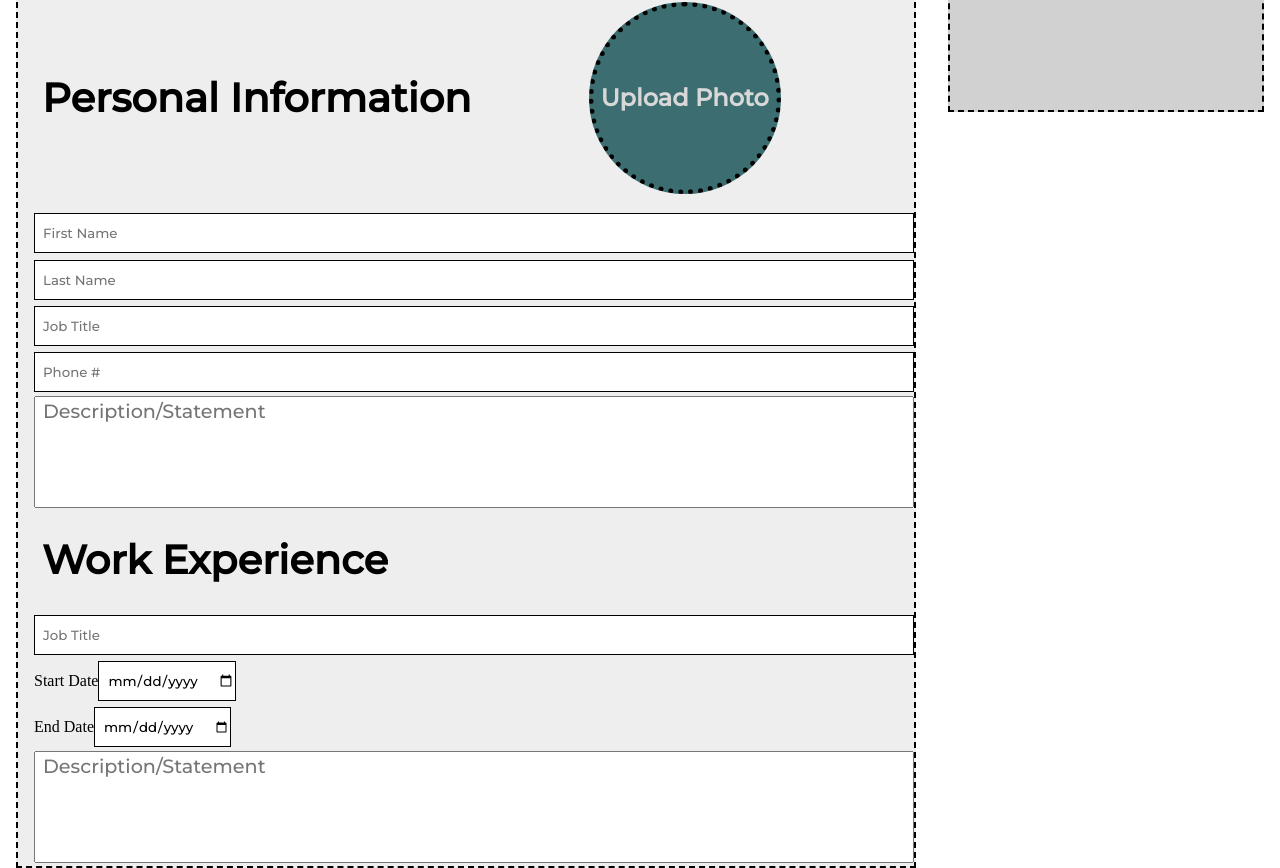
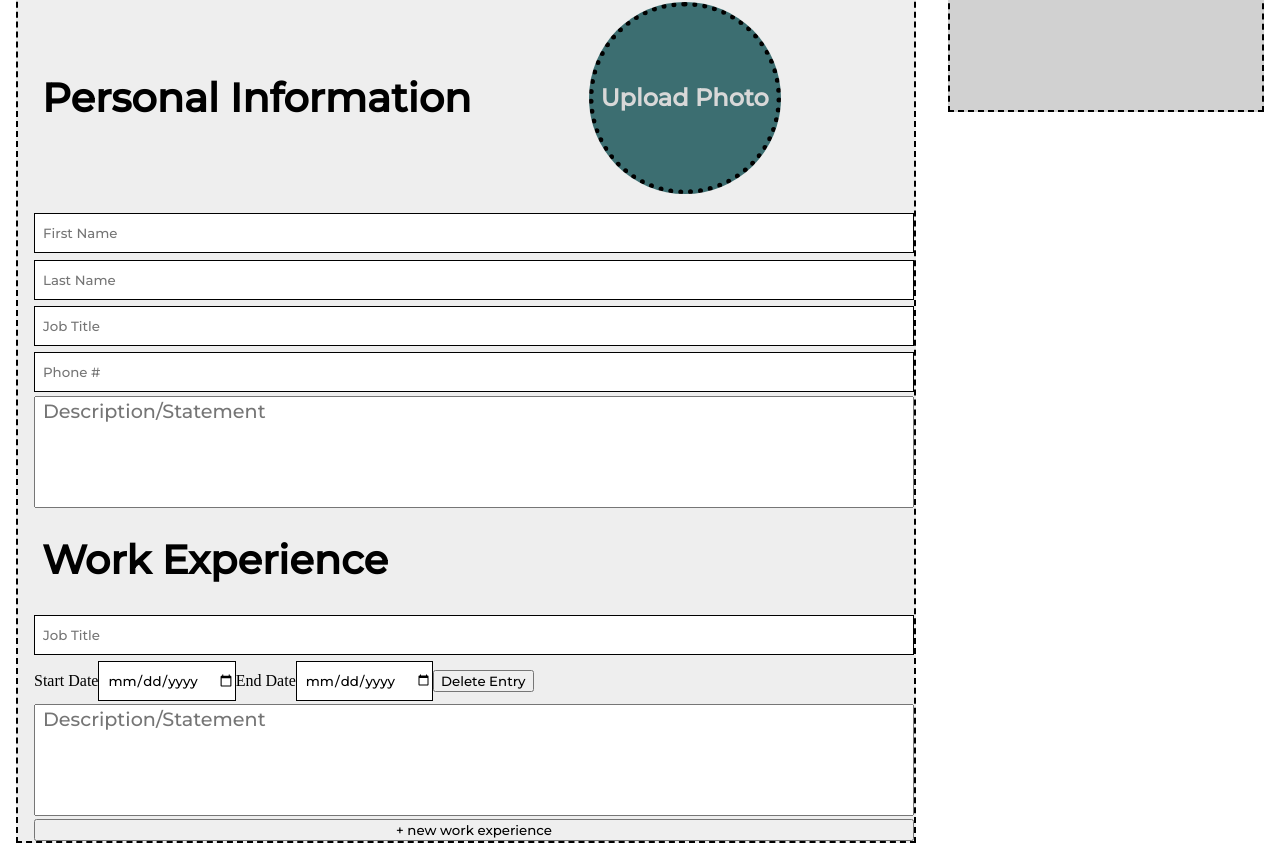
Before and after one commit to bokonist/react-live-cv, a React (Create React App) app: page / in a window 1280 px wide. Shown: the part 144-1012 px from the top of the page. After the commit the page ends 987 px from the top, so only its background shows below. Built offline with nearby package versions, Linux system fonts and the light colour scheme.

Commit message:
finished most of work exp component

```diff
--- a/src/components/EditCV.js
+++ b/src/components/EditCV.js
@@ -3,6 +3,17 @@ import WorkExp from "./WorkExp";
 class EditCV extends Component {
   constructor(props) {
     super(props);
+    this.state = {
+      workExpArray: [{}],
+    };
+  }
+  addNewWorkExp(event) {
+    event.preventDefault();
+    this.setState((prevState) => {
+      return {
+        workExpArray: [...prevState.workExpArray, {}],
+      };
+    });
   }
   render() {
     return (
@@ -28,7 +39,15 @@ class EditCV extends Component {
           spellCheck="false"
         ></textarea>
         <p className="section-heading-title">Work Experience</p>
-        <WorkExp />
+        <div id="work-exp-list">
+          {this.state.workExpArray.map((item, i) => {
+            return <WorkExp key={i} />;
+          })}
+        </div>
+
+        <button onClick={this.addNewWorkExp.bind(this)}>
+          + new work experience
+        </button>
       </div>
     );
   }
--- a/src/components/WorkExp.js
+++ b/src/components/WorkExp.js
@@ -3,19 +3,31 @@ import React, { Component } from "react";
 class WorkExp extends Component {
   constructor(props) {
     super(props);
+    this.state = {
+      deleted: false,
+    };
+  }
+  deleteEntry(event) {
+    event.preventDefault();
+    this.setState({
+      deleted: true,
+    });
   }
   render() {
+    if (this.state.deleted === true) {
+      return <div></div>;
+    }
     return (
       <div className="work-exp-container">
         <input type="text" placeholder="Job Title" />
         <div className="work-duration">
           <label>Start Date</label>
           <input type="date" />
-        </div>
-        <div className="work-duration">
           <label>End Date</label>
           <input type="date" />
+          <button onClick={this.deleteEntry.bind(this)}>Delete Entry</button>
         </div>
+
         <textarea
           rows="5"
           cols="33"
```
